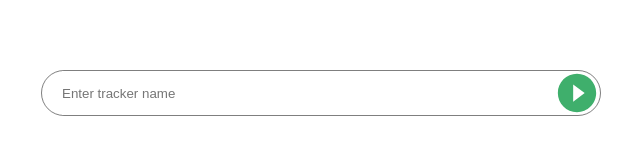
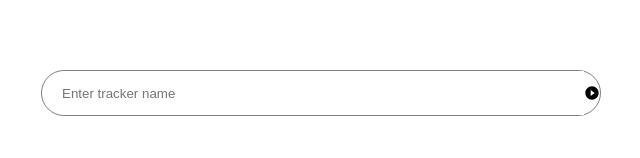
Before and after one commit to wolfter12/time-tracker, a React (Create React App) app: page / in a window 1280 px wide. Shown: the part 142-300 px from the top of the page, without its empty margins (319-959 px from the left). Built offline with nearby package versions, Linux system fonts and the light colour scheme; the HTML template or start-up script is replaced by a standard one.

Commit message:
Refactored start button

```diff
--- a/src/components/TrackerInput/TrackerInput.js
+++ b/src/components/TrackerInput/TrackerInput.js
@@ -2,7 +2,6 @@ import React, { useState, useRef } from 'react';
 import { useDispatch } from 'react-redux';
 import { addTracker } from '../../actions/trackersActions';
 import { MdPlayCircleFilled as Start } from 'react-icons/md';
-import { IconContext } from 'react-icons';
 import style from './TrackerInput.module.css';
 
 function TrackerInput() {
@@ -41,13 +40,7 @@ function TrackerInput() {
         ref={inputEl}
       />
       <div className={style.start} onClick={onButtonHandler}>
-        <IconContext.Provider
-          value={{
-            className: style['react-icon'],
-          }}
-        >
-          <Start />
-        </IconContext.Provider>
+        <Start />
       </div>
     </div>
   );
```
